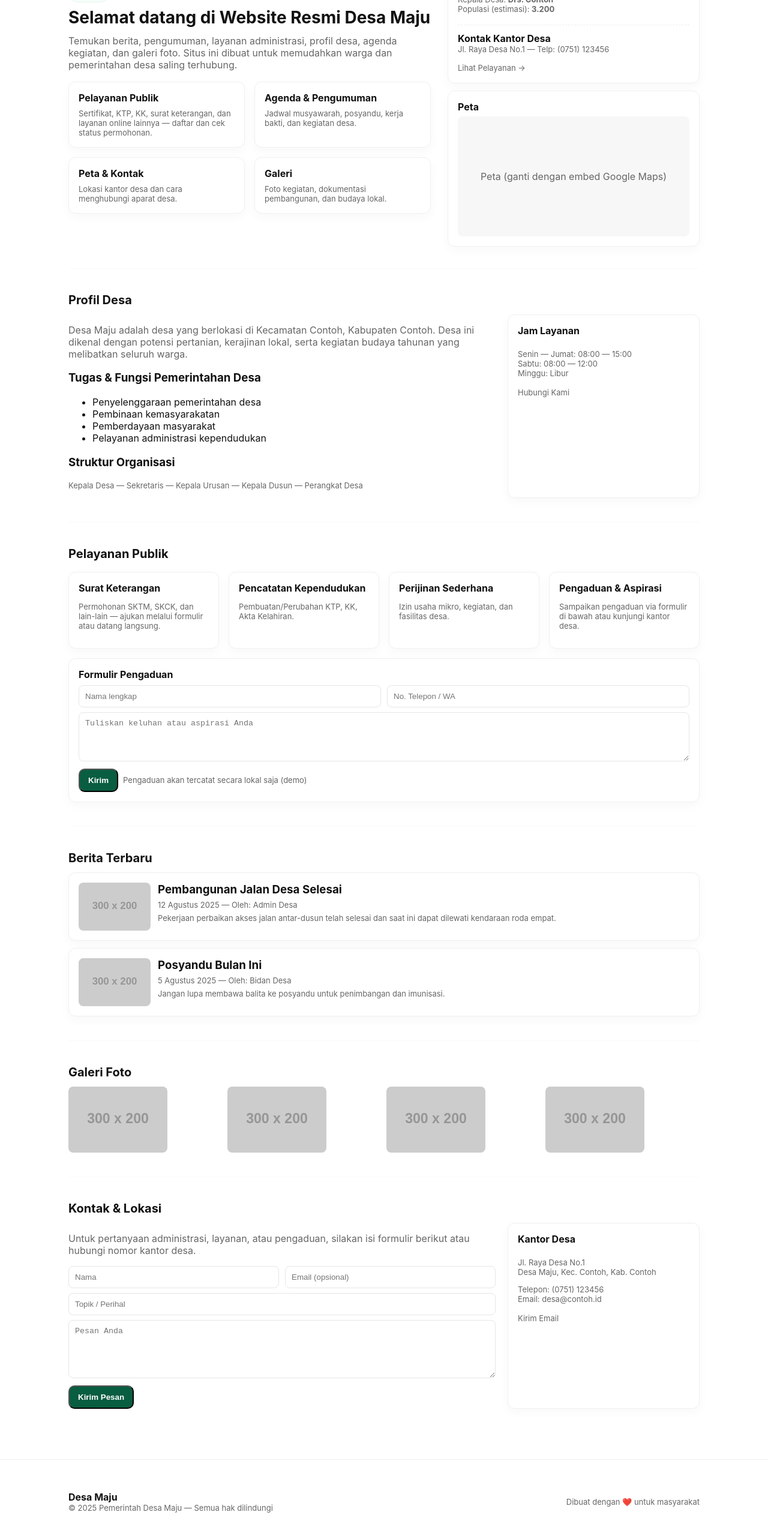
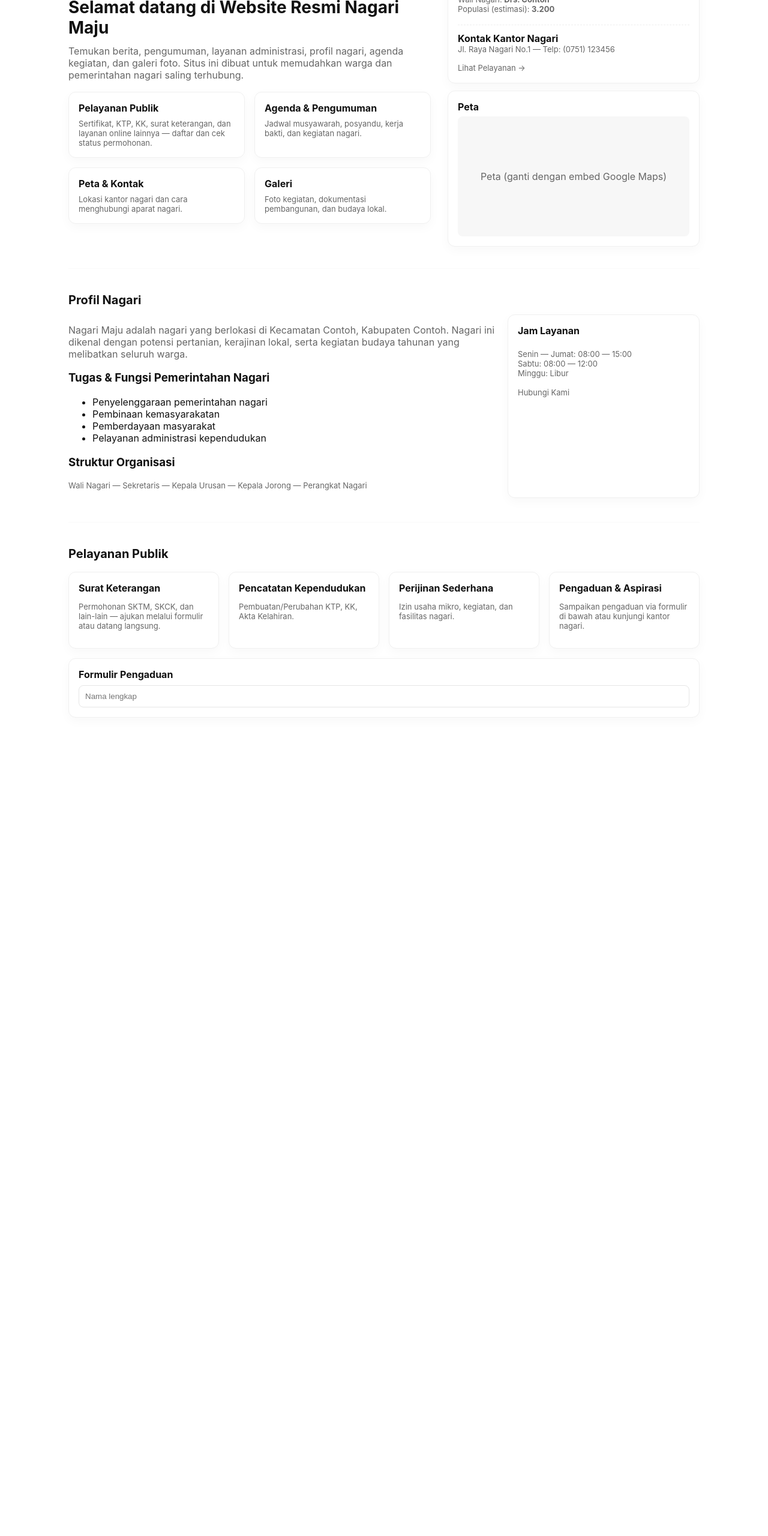
Before and after one commit to butarbutar/nagdigs, a plain HTML site: page index.html in a window 1280 px wide. Shown: the part 218-2778 px from the top of the page at 60% size. After the commit the page ends 1478 px from the top, so only its background shows below. Drawn offline with Linux system fonts and the light colour scheme; placeholder pictures from the web are drawn by us.

Commit message:
Update index.html

```diff
--- a/index.html
+++ b/index.html
@@ -3,9 +3,9 @@
 <head>
   <meta charset="utf-8">
   <meta name="viewport" content="width=device-width, initial-scale=1">
-  <title>Desa Maju — Website Resmi</title>
-  <meta name="description" content="Website resmi Desa Maju — informasi, pelayanan, berita, agenda, dan galeri.">
-  <meta name="author" content="Admin Desa">
+  <title>Nagari Maju — Website Resmi</title>
+  <meta name="description" content="Website resmi Nagari Maju — informasi, pelayanan, berita, agenda, dan galeri.">
+  <meta name="author" content="Admin Nagari">
   <style>
     /* Reset sederhana */
     :root{--accent:#095d40;--muted:#666;--glass: rgba(0,0,0,0.06);--radius:12px}
@@ -75,9 +75,9 @@
   <header>
     <div class="container nav">
       <div class="brand">
-        <div class="logo">DM</div>
+        <div class="logo">NM</div>
         <div>
-          <div style="font-weight:700">Desa Maju</div>
+          <div style="font-weight:700">Nagari Maju</div>
           <div class="small muted">Kecamatan Contoh — Kabupaten Contoh</div>
         </div>
       </div>
@@ -101,8 +101,8 @@
     <section class="hero">
       <div>
         <div style="display:flex;gap:12px;align-items:center;margin-bottom:8px"><span class="badge">Resmi</span><div class="small muted">Informasi & Pelayanan Publik</div></div>
-        <h1>Selamat datang di Website Resmi Desa Maju</h1>
-        <p>Temukan berita, pengumuman, layanan administrasi, profil desa, agenda kegiatan, dan galeri foto. Situs ini dibuat untuk memudahkan warga dan pemerintahan desa saling terhubung.</p>
+        <h1>Selamat datang di Website Resmi Nagari Maju</h1>
+        <p>Temukan berita, pengumuman, layanan administrasi, profil nagari, agenda kegiatan, dan galeri foto. Situs ini dibuat untuk memudahkan warga dan pemerintahan nagari saling terhubung.</p>
 
         <div class="grid">
           <div class="card">
@@ -112,12 +112,12 @@
 
           <div class="card">
             <strong>Agenda & Pengumuman</strong>
-            <p class="small muted" style="margin:8px 0 0">Jadwal musyawarah, posyandu, kerja bakti, dan kegiatan desa.</p>
+            <p class="small muted" style="margin:8px 0 0">Jadwal musyawarah, posyandu, kerja bakti, dan kegiatan nagari.</p>
           </div>
 
           <div class="card">
             <strong>Peta & Kontak</strong>
-            <p class="small muted" style="margin:8px 0 0">Lokasi kantor desa dan cara menghubungi aparat desa.</p>
+            <p class="small muted" style="margin:8px 0 0">Lokasi kantor nagari dan cara menghubungi aparat nagari.</p>
           </div>
 
           <div class="card">
@@ -130,11 +130,11 @@
       <aside>
         <div class="card">
           <h3 style="margin-top:0">Info Singkat</h3>
-          <p class="small muted">Nama Desa: <strong>Desa Maju</strong><br> Kepala Desa: <strong>Drs. Contoh</strong><br>Populasi (estimasi): <strong>3.200</strong></p>
+          <p class="small muted">Nama Nagari: <strong>Nagari Maju</strong><br> Wali Nagari: <strong>Drs. Contoh</strong><br>Populasi (estimasi): <strong>3.200</strong></p>
           <hr style="border:none;border-top:1px dashed #eee;margin:12px 0">
           <div>
-            <strong>Kontak Kantor Desa</strong>
-            <div class="small muted">Jl. Raya Desa No.1 — Telp: (0751) 123456</div>
+            <strong>Kontak Kantor Nagari</strong>
+            <div class="small muted">Jl. Raya Nagari No.1 — Telp: (0751) 123456</div>
           </div>
           <div style="margin-top:12px">
             <a href="#pelayanan" class="small">Lihat Pelayanan &rarr;</a>
@@ -143,28 +143,28 @@
 
         <div style="margin-top:12px" class="card">
           <h4 style="margin:0 0 6px">Peta</h4>
-          <!-- Ganti src iframe dengan link Google Maps embed lokasi desa Anda -->
+          <!-- Ganti src iframe dengan link Google Maps embed lokasi nagari Anda -->
           <div style="width:100%;height:200px;overflow:hidden;border-radius:8px;background:#f7f7f7;display:flex;align-items:center;justify-content:center;color:var(--muted)">Peta (ganti dengan embed Google Maps)</div>
         </div>
       </aside>
     </section>
 
     <section id="profil">
-      <h2 class="section-title">Profil Desa</h2>
+      <h2 class="section-title">Profil Nagari</h2>
       <div class="two-col">
         <div>
-          <p class="muted">Desa Maju adalah desa yang berlokasi di Kecamatan Contoh, Kabupaten Contoh. Desa ini dikenal dengan potensi pertanian, kerajinan lokal, serta kegiatan budaya tahunan yang melibatkan seluruh warga.</p>
+          <p class="muted">Nagari Maju adalah nagari yang berlokasi di Kecamatan Contoh, Kabupaten Contoh. Nagari ini dikenal dengan potensi pertanian, kerajinan lokal, serta kegiatan budaya tahunan yang melibatkan seluruh warga.</p>
 
-          <h3>Tugas & Fungsi Pemerintahan Desa</h3>
+          <h3>Tugas & Fungsi Pemerintahan Nagari</h3>
           <ul>
-            <li>Penyelenggaraan pemerintahan desa</li>
+            <li>Penyelenggaraan pemerintahan nagari</li>
             <li>Pembinaan kemasyarakatan</li>
             <li>Pemberdayaan masyarakat</li>
             <li>Pelayanan administrasi kependudukan</li>
           </ul>
 
           <h3>Struktur Organisasi</h3>
-          <p class="small muted">Kepala Desa — Sekretaris — Kepala Urusan — Kepala Dusun — Perangkat Desa</p>
+          <p class="small muted">Wali Nagari — Sekretaris — Kepala Urusan — Kepala Jorong — Perangkat Nagari</p>
         </div>
 
         <aside class="card">
@@ -188,11 +188,11 @@
         </div>
         <div class="card">
           <strong>Perijinan Sederhana</strong>
-          <p class="small muted">Izin usaha mikro, kegiatan, dan fasilitas desa.</p>
+          <p class="small muted">Izin usaha mikro, kegiatan, dan fasilitas nagari.</p>
         </div>
         <div class="card">
           <strong>Pengaduan & Aspirasi</strong>
-          <p class="small muted">Sampaikan pengaduan via formulir di bawah atau kunjungi kantor desa.</p>
+          <p class="small muted">Sampaikan pengaduan via formulir di bawah atau kunjungi kantor nagari.</p>
         </div>
       </div>
 
@@ -201,134 +201,3 @@
         <form id="complaintForm" onsubmit="handleSubmit(event)">
           <div class="form-row">
             <input type="text" id="name" placeholder="Nama lengkap" required>
-            <input type="text" id="phone" placeholder="No. Telepon / WA" required>
-          </div>
-          <div style="margin-top:8px">
-            <textarea id="message" rows="4" placeholder="Tuliskan keluhan atau aspirasi Anda" required></textarea>
-          </div>
-          <div style="margin-top:8px;display:flex;gap:8px;align-items:center">
-            <button class="btn" type="submit">Kirim</button>
-            <div class="small muted">Pengaduan akan tercatat secara lokal saja (demo)</div>
-          </div>
-        </form>
-      </div>
-    </section>
-
-    <section id="berita">
-      <h2 class="section-title">Berita Terbaru</h2>
-      <div class="news-list">
-        <article class="news-item card">
-          <img src="https://via.placeholder.com/300x200?text=Berita+1" alt="Berita 1">
-          <div>
-            <h3 style="margin:0 0 6px">Pembangunan Jalan Desa Selesai</h3>
-            <div class="meta">12 Agustus 2025 — Oleh: Admin Desa</div>
-            <p class="small muted" style="margin:6px 0 0">Pekerjaan perbaikan akses jalan antar-dusun telah selesai dan saat ini dapat dilewati kendaraan roda empat.</p>
-          </div>
-        </article>
-
-        <article class="news-item card">
-          <img src="https://via.placeholder.com/300x200?text=Berita+2" alt="Berita 2">
-          <div>
-            <h3 style="margin:0 0 6px">Posyandu Bulan Ini</h3>
-            <div class="meta">5 Agustus 2025 — Oleh: Bidan Desa</div>
-            <p class="small muted" style="margin:6px 0 0">Jangan lupa membawa balita ke posyandu untuk penimbangan dan imunisasi.</p>
-          </div>
-        </article>
-      </div>
-    </section>
-
-    <section id="galeri">
-      <h2 class="section-title">Galeri Foto</h2>
-      <div class="gallery">
-        <!-- Ganti src gambar dengan link GitHub/raw atau CDN Anda. gunakan ?raw=true bila dari GitHub -->
-        <img class="g" src="https://via.placeholder.com/300x200?text=Foto+1" alt="Foto 1">
-        <img class="g" src="https://via.placeholder.com/300x200?text=Foto+2" alt="Foto 2">
-        <img class="g" src="https://via.placeholder.com/300x200?text=Foto+3" alt="Foto 3">
-        <img class="g" src="https://via.placeholder.com/300x200?text=Foto+4" alt="Foto 4">
-      </div>
-    </section>
-
-    <section id="kontak">
-      <h2 class="section-title">Kontak & Lokasi</h2>
-      <div class="two-col">
-        <div>
-          <p class="muted">Untuk pertanyaan administrasi, layanan, atau pengaduan, silakan isi formulir berikut atau hubungi nomor kantor desa.</p>
-
-          <form id="contactForm" onsubmit="handleContact(event)">
-            <div class="form-row">
-              <input type="text" id="cname" placeholder="Nama" required>
-              <input type="email" id="cemail" placeholder="Email (opsional)">
-            </div>
-            <div style="margin-top:8px">
-              <input type="text" id="ctopic" placeholder="Topik / Perihal" required>
-            </div>
-            <div style="margin-top:8px">
-              <textarea id="cmsg" rows="5" placeholder="Pesan Anda" required></textarea>
-            </div>
-            <div style="margin-top:8px"><button class="btn">Kirim Pesan</button></div>
-          </form>
-        </div>
-
-        <aside class="card">
-          <h4 style="margin-top:0">Kantor Desa</h4>
-          <p class="small muted">Jl. Raya Desa No.1<br>Desa Maju, Kec. Contoh, Kab. Contoh</p>
-          <p class="small muted">Telepon: (0751) 123456<br>Email: desa@contoh.id</p>
-          <div style="margin-top:8px"><a href="mailto:desa@contoh.id" class="small">Kirim Email</a></div>
-        </aside>
-      </div>
-    </section>
-  </main>
-
-  <footer>
-    <div class="container">
-      <div style="display:flex;justify-content:space-between;align-items:center;gap:12px;flex-wrap:wrap">
-        <div>
-          <strong>Desa Maju</strong>
-          <div class="small muted">© 2025 Pemerintah Desa Maju — Semua hak dilindungi</div>
-        </div>
-        <div class="small muted">Dibuat dengan ❤️ untuk masyarakat</div>
-      </div>
-    </div>
-  </footer>
-
-  <script>
-    // Demo: simpan pengaduan & kontak ke localStorage (untuk contoh saja)
-    function handleSubmit(e){
-      e.preventDefault();
-      const name = document.getElementById('name').value.trim();
-      const phone = document.getElementById('phone').value.trim();
-      const message = document.getElementById('message').value.trim();
-      if(!name||!phone||!message) return alert('Lengkapi semua kolom.');
-      const list = JSON.parse(localStorage.getItem('pengaduan')||'[]');
-      list.unshift({name,phone,message,date:new Date().toISOString()});
-      localStorage.setItem('pengaduan',JSON.stringify(list));
-      alert('Terima kasih. Pengaduan Anda telah dicatat (demo).');
-      e.target.reset();
-    }
-
-    function handleContact(e){
-      e.preventDefault();
-      const name = document.getElementById('cname').value.trim();
-      const email = document.getElementById('cemail').value.trim();
-      const topic = document.getElementById('ctopic').value.trim();
-      const msg = document.getElementById('cmsg').value.trim();
-      if(!name||!topic||!msg) return alert('Lengkapi semua kolom.');
-      const list = JSON.parse(localStorage.getItem('kontak')||'[]');
-      list.unshift({name,email,topic:topic,msg,date:new Date().toISOString()});
-      localStorage.setItem('kontak',JSON.stringify(list));
-      alert('Pesan terkirim (demo). Terima kasih!');
-      e.target.reset();
-    }
-
-    // Simple smooth scroll for internal links
-    document.querySelectorAll('a[href^="#"]').forEach(a=>{
-      a.addEventListener('click',function(e){
-        e.preventDefault();
-        const id = this.getAttribute('href').slice(1);
-        const target = document.getElementById(id);
-        if(target) target.scrollIntoView({behavior:'smooth',block:'start'});
-      });
-    });
-  </script>
-</body>
-</html>
```
